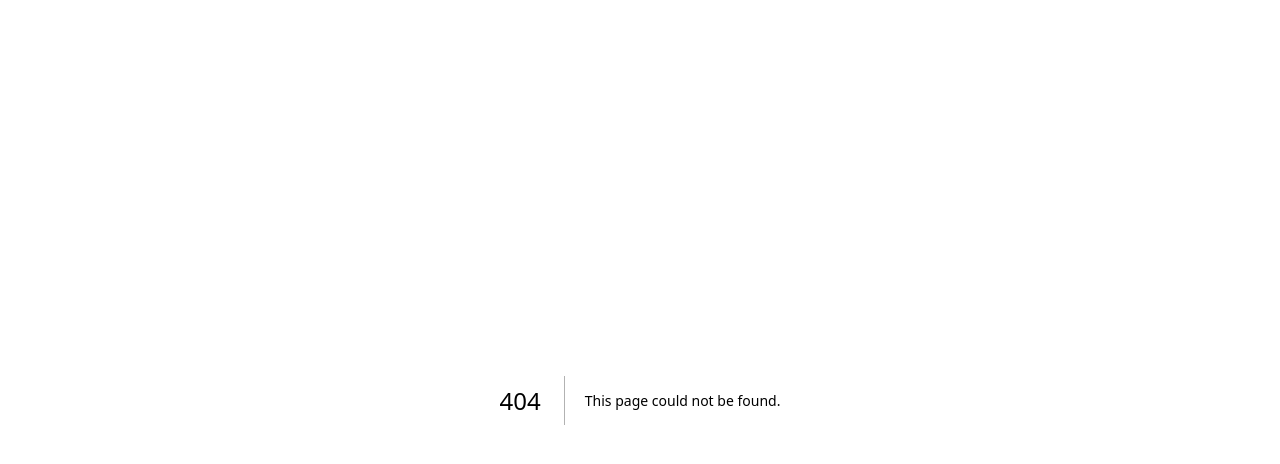
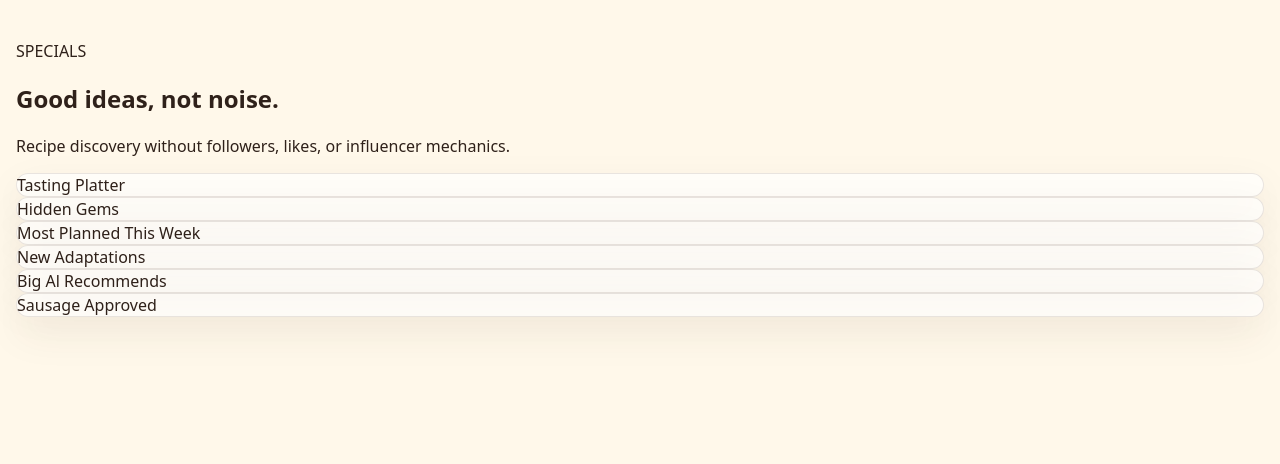
Before and after one commit to j5hhgr8g4b-create/big_al, a Next.js app: page /specials in a window 1280 px wide. Before the commit this address had no page. Shown: the top 464 px of the page. Built offline with nearby package versions, Linux system fonts and the light colour scheme.

Commit message:
feat: add Specials placeholder screen

```diff
--- /dev/null
+++ b/src/app/specials/page.tsx
@@ -0,0 +1,28 @@
+const specials = [
+  'Tasting Platter',
+  'Hidden Gems',
+  'Most Planned This Week',
+  'New Adaptations',
+  'Big Al Recommends',
+  'Sausage Approved'
+];
+
+export default function SpecialsPage() {
+  return (
+    <section className="big-al-page space-y-6">
+      <div className="space-y-2">
+        <p className="text-sm font-semibold uppercase tracking-wide text-tomato">Specials</p>
+        <h1 className="text-4xl font-black tracking-tight text-gravy">Good ideas, not noise.</h1>
+        <p className="text-base text-gravy/75">Recipe discovery without followers, likes, or influencer mechanics.</p>
+      </div>
+
+      <div className="grid gap-3">
+        {specials.map((special) => (
+          <div key={special} className="big-al-card p-4 text-sm font-bold text-gravy">
+            {special}
+          </div>
+        ))}
+      </div>
+    </section>
+  );
+}
```
